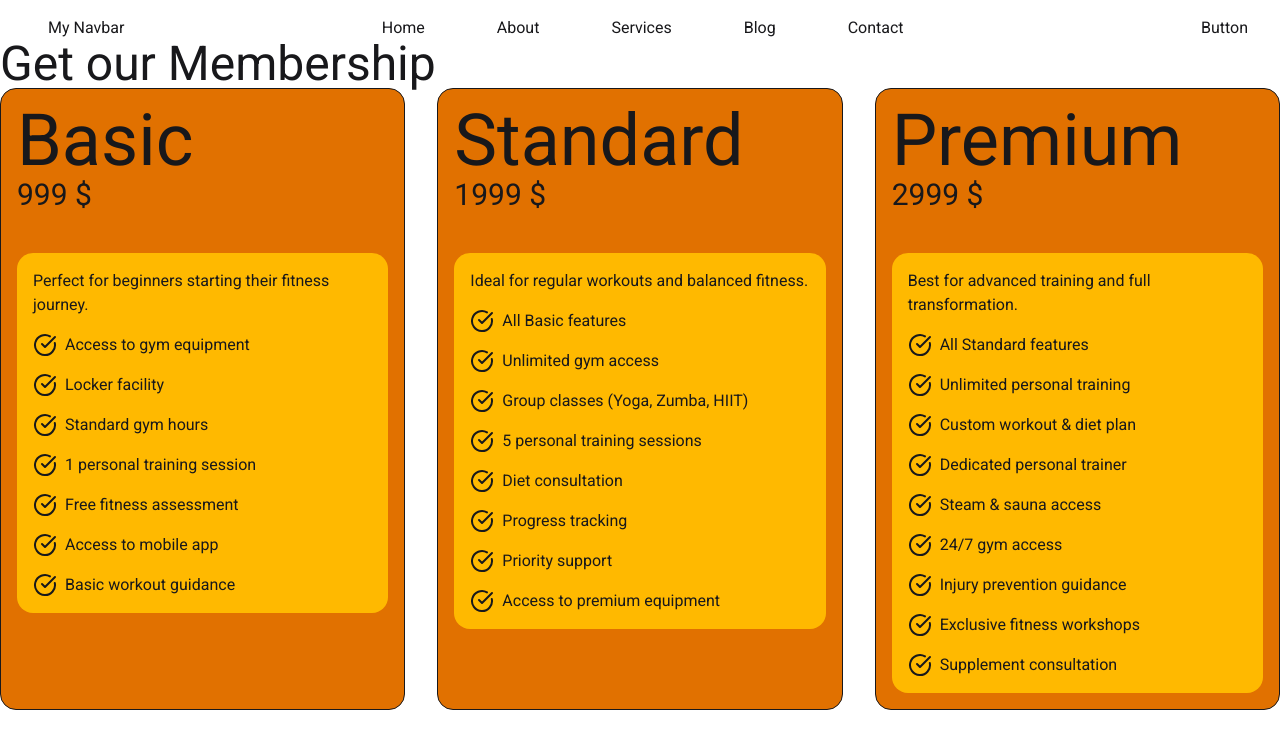
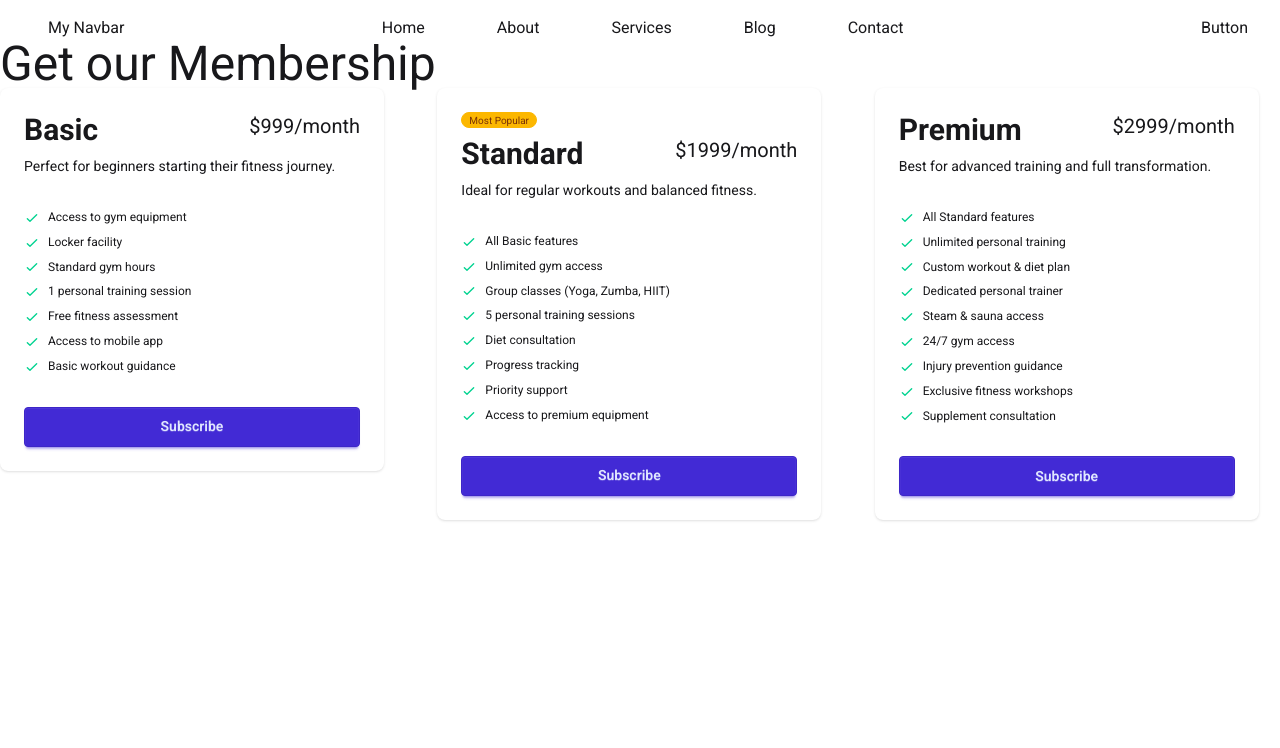
Before and after one commit to piasmajumdar/react-world-on-the-go, a React (Vite) app: page / in a window 1280 px wide. Shown: the top 748 px of the page. Built offline with nearby package versions, Linux system fonts and the light colour scheme.

Commit message:
card design done by daisyUI

```diff
--- a/public/pricingData.json
+++ b/public/pricingData.json
@@ -22,6 +22,7 @@
     "price": 1999,
     "duration": "month",
     "description": "Ideal for regular workouts and balanced fitness.",
+    "popularity": true,
     "features": [
       "All Basic features",
       "Unlimited gym access",
--- /dev/null
+++ b/src/Components/DaisyPricing/DaisyPricing.jsx
@@ -0,0 +1,33 @@
+import React from 'react';
+
+const DaisyPricing = ({ pricing }) => {
+
+    const { name, price, duration, description, features, popularity } = pricing;
+
+    return (
+        <div>
+            <div className="card w-96 bg-base-100 shadow-sm">
+                <div className="card-body">
+                    {popularity && <span className="badge badge-xs badge-warning">Most Popular</span>}
+                    <div className="flex justify-between">
+                        <h2 className="text-3xl font-bold">{name}</h2>
+                        <span className="text-xl">${price}/{duration}</span>
+                    </div>
+                    <p>{description}</p>
+                    <ul className="mt-6 flex flex-col gap-2 text-xs">
+                        {features.map((feature,index) =>
+                            <li key={index}>
+                                <svg xmlns="http://www.w3.org/2000/svg" className="size-4 me-2 inline-block text-success" fill="none" viewBox="0 0 24 24" stroke="currentColor"><path strokeLinecap="round" strokeLinejoin="round" strokeWidth="2" d="M5 13l4 4L19 7" /></svg>
+                                <span>{feature}</span>
+                            </li>)}
+                    </ul>
+                    <div className="mt-6">
+                        <button className="btn btn-primary btn-block">Subscribe</button>
+                    </div>
+                </div>
+            </div>
+        </div>
+    );
+};
+
+export default DaisyPricing;
--- a/src/Components/PricingCard/PricingCard.jsx
+++ b/src/Components/PricingCard/PricingCard.jsx
@@ -3,17 +3,17 @@ import PricingFeature from './PricingFeature';
 
 const PricingCard = ({pricing}) => {
 
-    const {name, price, description, features} = pricing;
+    const {name, price, description, features, duration} = pricing;
 
     return (
-        <div  className='border p-4 bg-amber-600 rounded-2xl'>
+        <div  className='border flex flex-col p-4 bg-amber-600 rounded-2xl'>
             {/* Card header */}
             <div>
                 <h1 className='text-7xl'>{name}</h1>
-                <h4 className='text-3xl'>{price} $</h4>
+                <h4 className='text-3xl'>${price}/{duration}</h4>
             </div>
             {/* Card body */}
-            <div className='bg-amber-400 p-4 rounded-2xl mt-10'>
+            <div className='bg-amber-400 p-4 rounded-2xl mt-10 flex-1'>
                 <p>{description}</p>
                 {
                     features.map((feature, index)=> <PricingFeature
@@ -21,6 +21,7 @@ const PricingCard = ({pricing}) => {
                         feature={feature}></PricingFeature>)
                 }
             </div>
+            <button className="btn max-w-full mt-4">Subscribe</button>
         </div>
     );
 };
--- a/src/Components/PricingOptions/PricingOptions.jsx
+++ b/src/Components/PricingOptions/PricingOptions.jsx
@@ -1,5 +1,6 @@
 import { use } from "react";
 import PricingCard from "../PricingCard/PricingCard";
+import DaisyPricing from "../DaisyPricing/DaisyPricing";
 
 
 const PricingOptions = ({ pricingPromise }) => {
@@ -11,8 +12,14 @@ const PricingOptions = ({ pricingPromise }) => {
         <div>
             <h2 className='text-5xl'>Get our Membership</h2>
 
-            <div className="grid grid-cols-3 gap-8">
-                {pricingData.map(pricing => <PricingCard key={pricing.id} pricing={pricing}></PricingCard>)}
+            <div className="grid md:grid-cols-2 lg:grid-cols-3 gap-8">
+                {/* {pricingData.map(pricing => <PricingCard
+                    key={pricing.id}
+                    pricing={pricing}></PricingCard>)} */}
+
+                {pricingData.map(pricing => <DaisyPricing
+                    key={pricing.id}
+                    pricing={pricing}></DaisyPricing>)}
             </div>
         </div>
     );
```
